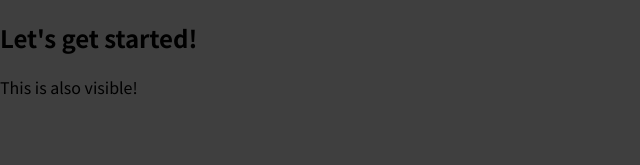
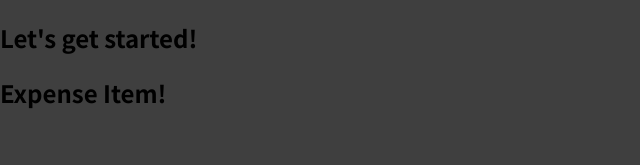
Before and after one commit to Jwatts82/01-starting-setup, a React (Create React App) app: page / in a window 1280 px wide. Shown: the top 165 px of the page, without its empty margins (0-640 px from the left). Built offline with nearby package versions, Linux system fonts and the light colour scheme.

Commit message:
import expense item

```diff
--- a/src/App.js
+++ b/src/App.js
@@ -1,8 +1,10 @@
+import ExpenseItem from './components/ExpenseItem'
+
 function App() {
   return (
     <div>
       <h2>Let's get started!</h2>
-      <p>This is also visible!</p>
+      <ExpenseItem />
     </div>
   );
 }
```
Also changed, not shown: 1 other file (tests, documents, lock files or other folders).
